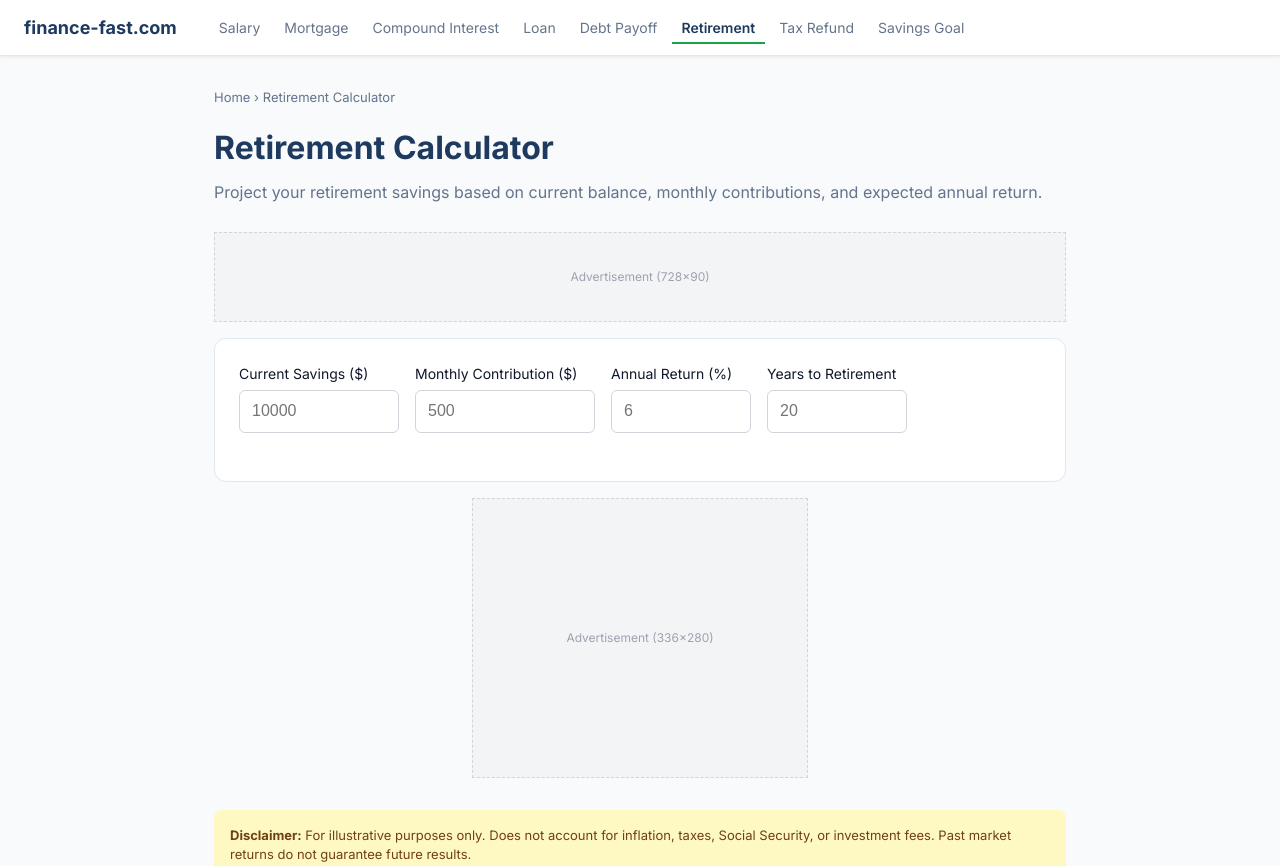
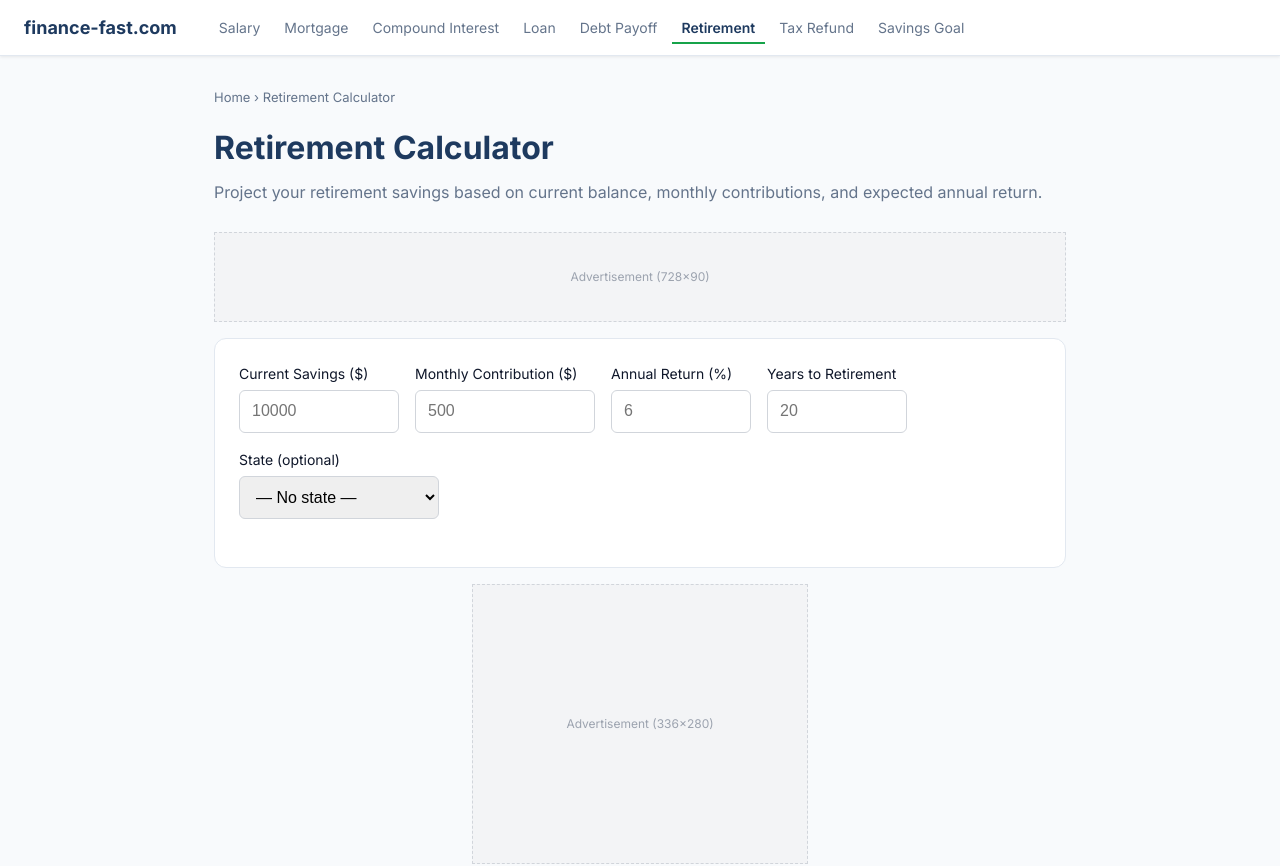
Before and after one commit to aure84/finance-calculator, a React (Vite) app: page /retirement-calculator in a window 1280 px wide. Shown: the top 866 px of the page. Built offline with nearby package versions, Linux system fonts and the light colour scheme.

Commit message:
feat: add state tax selector to RetirementCalc

```diff
--- a/src/calculators/retirement/RetirementCalc.tsx
+++ b/src/calculators/retirement/RetirementCalc.tsx
@@ -1,5 +1,6 @@
 import { useState } from 'react'
 import { calcRetirement } from './retirement'
+import { STATES } from '../../data/stateTax'
 import { formatCurrency } from '../../utils/format'
 
 export default function RetirementCalc() {
@@ -7,14 +8,18 @@ export default function RetirementCalc() {
   const [monthlyContribution, setMonthlyContribution] = useState('')
   const [annualReturn, setAnnualReturn] = useState('')
   const [years, setYears] = useState('')
+  const [stateId, setStateId] = useState('')
 
   const cs = parseFloat(currentSavings)
   const mc = parseFloat(monthlyContribution)
   const ar = parseFloat(annualReturn)
   const y = parseFloat(years)
   const result = [cs, mc, ar, y].every(v => !isNaN(v) && v >= 0) && y > 0
-    ? calcRetirement({ currentSavings: cs, monthlyContribution: mc, annualReturn: ar, years: y })
+    ? calcRetirement({ currentSavings: cs, monthlyContribution: mc, annualReturn: ar, years: y, stateId: stateId || undefined })
     : null
+
+  const selectedState = stateId ? STATES.find(s => s.id === stateId) : null
+  const stateHasNoTax = selectedState && selectedState.brackets.length === 0
 
   const inputStyle = { padding: '10px 12px', border: '1px solid #d1d5db', borderRadius: 6, fontSize: 16, height: 43, boxSizing: 'border-box' as const }
 
@@ -23,21 +28,40 @@ export default function RetirementCalc() {
       <div style={{ display: 'flex', gap: 16, flexWrap: 'wrap', marginBottom: 24 }}>
         <div>
           <label style={{ display: 'block', fontSize: 14, marginBottom: 6 }}>Current Savings ($)</label>
-          <input type="number" value={currentSavings} onChange={e => setCurrentSavings(e.target.value)} placeholder="10000" style={{ ...inputStyle, width: 160 }} />
+          <input type="number" min="0" value={currentSavings} onChange={e => setCurrentSavings(e.target.value)} placeholder="10000" style={{ ...inputStyle, width: 160 }} />
         </div>
         <div>
           <label style={{ display: 'block', fontSize: 14, marginBottom: 6 }}>Monthly Contribution ($)</label>
-          <input type="number" value={monthlyContribution} onChange={e => setMonthlyContribution(e.target.value)} placeholder="500" style={{ ...inputStyle, width: 180 }} />
+          <input type="number" min="0" value={monthlyContribution} onChange={e => setMonthlyContribution(e.target.value)} placeholder="500" style={{ ...inputStyle, width: 180 }} />
         </div>
         <div>
           <label style={{ display: 'block', fontSize: 14, marginBottom: 6 }}>Annual Return (%)</label>
-          <input type="number" value={annualReturn} onChange={e => setAnnualReturn(e.target.value)} placeholder="6" style={{ ...inputStyle, width: 140 }} />
+          <input type="number" min="0" value={annualReturn} onChange={e => setAnnualReturn(e.target.value)} placeholder="6" style={{ ...inputStyle, width: 140 }} />
         </div>
         <div>
           <label style={{ display: 'block', fontSize: 14, marginBottom: 6 }}>Years to Retirement</label>
-          <input type="number" value={years} onChange={e => setYears(e.target.value)} placeholder="20" style={{ ...inputStyle, width: 140 }} />
+          <input type="number" min="1" value={years} onChange={e => setYears(e.target.value)} placeholder="20" style={{ ...inputStyle, width: 140 }} />
+        </div>
+        <div>
+          <label style={{ display: 'block', fontSize: 14, marginBottom: 6 }}>State (optional)</label>
+          <select
+            value={stateId}
+            onChange={e => setStateId(e.target.value)}
+            style={{ ...inputStyle, width: 200 }}
+          >
+            <option value="">— No state —</option>
+            {STATES.map(s => (
+              <option key={s.id} value={s.id}>{s.name}</option>
+            ))}
+          </select>
         </div>
       </div>
+
+      {stateHasNoTax && (
+        <div style={{ background: '#f0fdf4', border: '1px solid #86efac', borderRadius: 8, padding: 12, marginBottom: 16, fontSize: 14, color: '#166534' }}>
+          {selectedState!.name} has no state income tax.
+        </div>
+      )}
 
       {result && (
         <div>
@@ -46,6 +70,12 @@ export default function RetirementCalc() {
               ['Projected Balance', formatCurrency(result.projectedBalance)],
               ['Total Contributions', formatCurrency(result.totalContributions)],
               ['Total Interest Earned', formatCurrency(result.totalInterest)],
+              ...(result.estimatedStateTax != null && result.estimatedStateTax > 0
+                ? [
+                    ['Est. State Tax on Withdrawal', formatCurrency(result.estimatedStateTax)],
+                    ['Net After State Tax', formatCurrency(result.netProjectedBalance)],
+                  ]
+                : []),
             ].map(([label, val]) => (
               <div key={label} style={{ background: '#f9fafb', padding: 16, borderRadius: 8, minWidth: 160 }}>
                 <div style={{ fontSize: 12, color: '#6b7280' }}>{label}</div>
@@ -54,7 +84,10 @@ export default function RetirementCalc() {
             ))}
           </div>
           <p style={{ fontSize: 12, color: '#9ca3af' }}>
-            For illustrative purposes only. Does not account for inflation, taxes, Social Security, or investment fees. Past market returns do not guarantee future results.
+            For illustrative purposes only. Does not account for inflation, Social Security, or investment fees.
+            {result.estimatedStateTax == null
+              ? ' Select a state to estimate state tax on withdrawal.'
+              : ' State tax estimate assumes full lump-sum withdrawal (an approximation — actual tax depends on withdrawal strategy).'}
           </p>
         </div>
       )}
```
